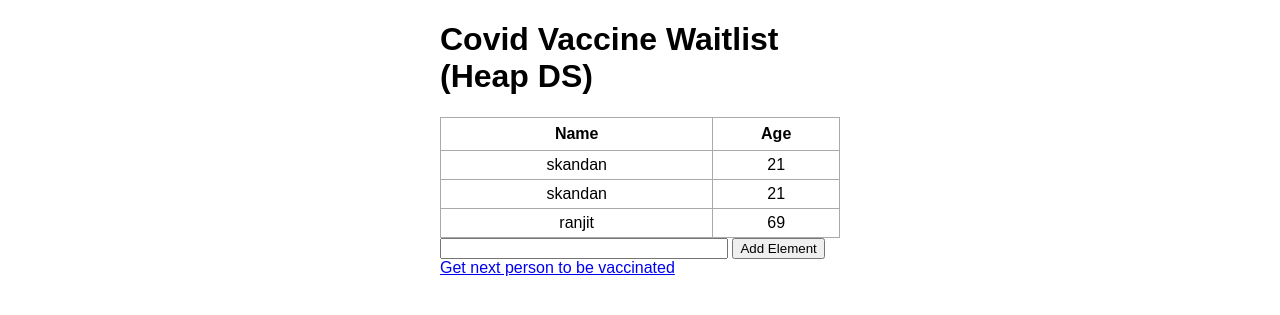
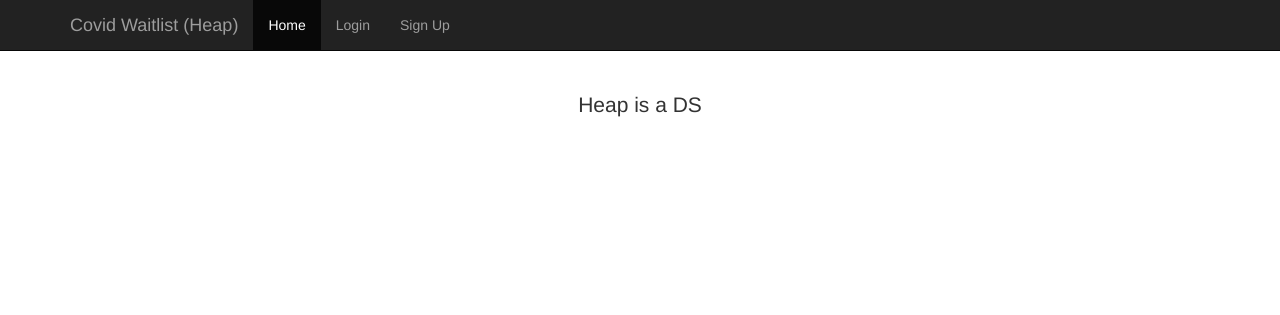
Before and after one commit to skandansn/Flask-Heap-, a Flask app: page / in a window 1280 px wide. Shown: the top 315 px of the page. Run offline with Flask 2, Linux system fonts and the light colour scheme; data comes from the database, SQL or seed files in the repository; some libraries are stand-ins or nearby versions.

Commit message:
login and city

```diff
--- a/app.py
+++ b/app.py
@@ -1,23 +1,66 @@
 from flask import Flask,render_template,url_for,request,redirect
 from flask_sqlalchemy import SQLAlchemy
 from datetime import datetime
+from flask_bootstrap import Bootstrap
+from flask_wtf import FlaskForm
+from wtforms import StringField
+from wtforms import PasswordField,PasswordField,BooleanField
+from wtforms.validators import InputRequired,Email,Length
+from werkzeug.security import generate_password_hash, check_password_hash
+from flask_login import LoginManager, UserMixin, login_user, login_required, logout_user, current_user
+
 import Heap as h
-
 app = Flask(__name__)
 app.config['SQLALCHEMY_DATABASE_URI'] = 'sqlite:///test.db'
 db = SQLAlchemy(app)
+app.config['SECRET_KEY']="sec"
+Bootstrap(app)
 heap = h.MaxHeap(2**5 - 1)
 flag = 0
+
+
+login_manager = LoginManager()
+login_manager.init_app(app)
+login_manager.login_view = 'login'
+
+class User(UserMixin,db.Model):
+    id = db.Column(db.Integer, primary_key=True)
+    username = db.Column(db.String(15), unique=True)
+    email = db.Column(db.String(50), unique=True)
+    password = db.Column(db.String(80))
+    city = db.Column(db.String(25))
+
+
+@login_manager.user_loader
+def load_user(user_id):
+    return User.query.get(int(user_id))
+
+class LoginForm(FlaskForm):
+    username = StringField('username', validators=[InputRequired(), Length(min=4, max=15)])
+    password = PasswordField('password', validators=[InputRequired(), Length(min=8, max=80)])
+
+class RegisterForm(FlaskForm):
+    email = StringField('email', validators=[InputRequired(), Email(message='Invalid email'), Length(max=50)])
+    username = StringField('username', validators=[InputRequired(), Length(min=4, max=15)])
+    password = PasswordField('password', validators=[InputRequired(), Length(min=8, max=80)])
+    city=StringField('city', validators=[InputRequired(), Length(min=3, max=25)])
+
+
+
+
 
 class Lists(db.Model):
     id = db.Column(db.Integer, primary_key = True)
     content = db.Column(db.String(200),nullable=False)
     priority = db.Column(db.Integer,nullable=False)
+    city = db.Column(db.String(25),nullable=False)
+
 
     def __repr__(self):
         return '<Element %r>' %self.id
 
-@app.route('/', methods=['POST','GET'])
+@app.route('/home', methods=['POST','GET'])
+@login_required
 def insertHome():
     if request.method == 'POST':
         sent_elem = request.form['content']
@@ -28,27 +71,31 @@ def insertHome():
             return "Please enter space seperated values while inserting a value"
         heap.insert(int(p),v)
         print(heap.Heap)
-        new_val =Lists(content=v,priority=p)
+        new_val =Lists(content=v,priority=p,city=current_user.city)
         try:
             db.session.add(new_val)
             db.session.commit()
-            return redirect('/')
+            return redirect('/home')
         except:
             return 'Error'
     else:
         list = Lists.query.order_by(Lists.id).all()
         values=[]
+        neededlist=[]
         priorities=[]
+        global flag
         for i in list:
-            values.append(i.content)
-            priorities.append(i.priority)
-            global flag
-            if flag ==0:
-                heap.insert(i.priority,i.content)
+            # print(i.city,current_user.city)
+            if(i.city==current_user.city):
+                neededlist.append(i)
+                values.append(i.content)
+                priorities.append(i.priority)
+                if flag == 0:
+                    heap.insert(i.priority,i.content)
         flag = 1
         print(heap.Heap)
         print("Values are",values,"Priorities are",priorities)
-        return render_template('index.html',items = list,delv=request.args.get('delv'))
+        return render_template('home.html',name=current_user.username ,city=current_user.city,items = neededlist,delv=request.args.get('delv'))
 
 @app.route('/delete')
 def delete():
@@ -60,11 +107,50 @@ def delete():
         try:
             db.session.delete(item_to_delete)
             db.session.commit()
-            return redirect(url_for('.insertHome', delv="Person "+str(obj.content)+" of age "+str(obj.priority)+" got vaccinated."))
+            return redirect(url_for('.insertHome', delv=str(obj.content)+" (age "+str(obj.priority)+") just got vaccinated."))
 
         except:
             return 'Error Deleting'
-    return redirect('/')
+    return redirect('/home')
+
+@app.route('/login',methods=['GET','POST'])
+def login():
+    form = LoginForm()
+    if form.validate_on_submit():
+
+        user=User.query.filter_by(username=form.username.data).first()
+        if user:
+            if check_password_hash(user.password, form.password.data):
+                login_user(user)
+                return redirect(url_for('insertHome'))
+        return '<h1>Invalid uname or password</h1>'
+
+    return render_template('login.html',form=form)
+
+@app.route('/register',methods=['GET','POST'])
+def register():
+    form = RegisterForm()
+    if form.validate_on_submit():
+        hashed_password = generate_password_hash(form.password.data, method='sha256')
+
+        new_user=User(username=form.username.data, email=form.email.data, password=hashed_password,city=form.city.data)
+        db.session.add(new_user)
+        db.session.commit()
+        return redirect(url_for('login'))
+    return render_template('register.html',form=form)
+
+
+@app.route('/')
+def index():
+    return render_template('index.html')
+
+@app.route('/logout')
+@login_required
+def logout():
+    logout_user()
+
+    return redirect(url_for('index'))
+
 
 if __name__ == '__main__':
 
--- a/templates/base.html
+++ b/templates/base.html
@@ -5,6 +5,8 @@
     <meta http-equiv="X-UA-Compatible" content="IE=edge">
     <meta name="viewport" content="width=device-width, initial-scale=1.0">
     <link rel="stylesheet" href="{{ url_for('static', filename='css/main.css') }}">
+    <title>Covid Vaccine Waitlist</title>
+
     {% block head %} {% endblock %}
 </head>
 <body>
--- a/templates/index.html
+++ b/templates/index.html
@@ -1,31 +1,46 @@
-{% extends 'base.html' %}
+{% extends "bootstrap/base.html" %}
 
-{% block head %}
+{% block title %}
+Covid Waitlist{% endblock %}
 
+{% block styles %}
+{{super()}}
+<style>body {
+    padding-top: 50px;
+  }
+  .starter-template {
+    padding: 40px 15px;
+    text-align: center;
+  }</style>
 {% endblock %}
 
-{% block body %}
-<div class ="content">
-    <h1>Covid Vaccine Waitlist (Heap DS)</h1>
-    <table>
-        <tr>
-            <th>Name</th>
-            <th>Age</th>
-        </tr>
-        <tr>
-        {% for item in items %}
-            <td>{{ item.content }}</td>
-            <td>{{ item.priority }}</td>
-        </tr>
-        {% endfor %}
-    </table>
-    <form actions='/' method="POST">
-        <input type="text" name="content" id="content">
-        <input type="submit" value="Add Element">
-        <a href="/delete">Get next person to be vaccinated</a>
-    </form>
-    {% if delv %}
-    <p> {{delv}}</p>
-    {% endif %}
-</div>
+{% block content %}
+    <nav class="navbar navbar-inverse navbar-fixed-top">
+      <div class="container">
+        <div class="navbar-header">
+          <button type="button" class="navbar-toggle collapsed" data-toggle="collapse" data-target="#navbar" aria-expanded="false" aria-controls="navbar">
+            <span class="sr-only">Toggle navigation</span>
+            <span class="icon-bar"></span>
+            <span class="icon-bar"></span>
+            <span class="icon-bar"></span>
+          </button>
+          <a class="navbar-brand" href="#">Covid Waitlist (Heap)</a>
+        </div>
+        <div id="navbar" class="collapse navbar-collapse">
+          <ul class="nav navbar-nav">
+            <li class="active"><a href="#">Home</a></li>
+            <li><a href="{{ url_for('login') }}">Login</a></li>
+            <li><a href="{{ url_for('register') }}">Sign Up</a></li>
+          </ul>
+        </div><!--/.nav-collapse -->
+      </div>
+    </nav>
+
+    <div class="container">
+
+      <div class="starter-template">
+        <p class="lead">Heap is a DS</p>
+      </div>
+
+    </div><!-- /.container -->
 {% endblock %}
```
Also changed, not shown: static/css/signin.css (added, +40 -0 lines), templates/home.html (added, +32 -0 lines), templates/login.html (added, +25 -0 lines), templates/register.html (added, +28 -0 lines), test.db.
